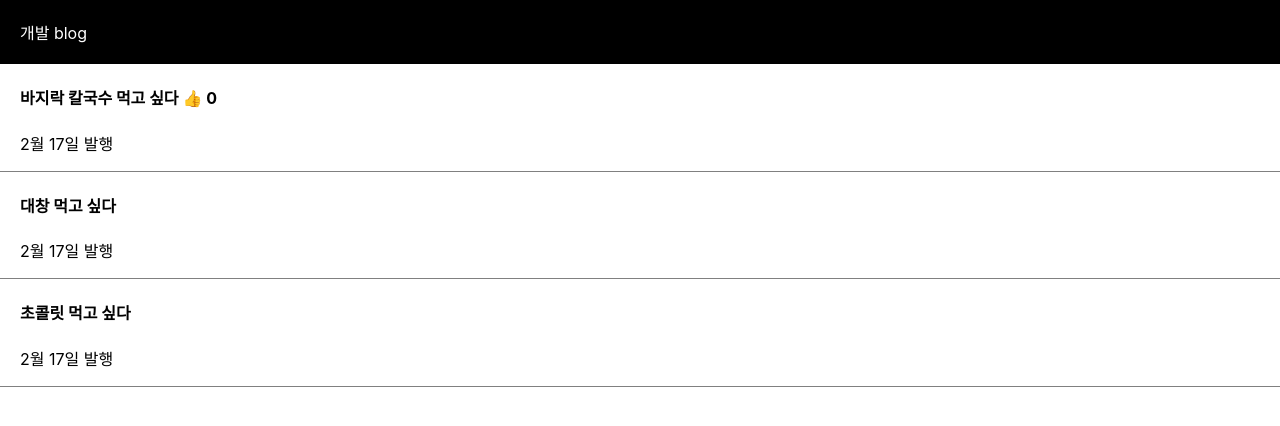
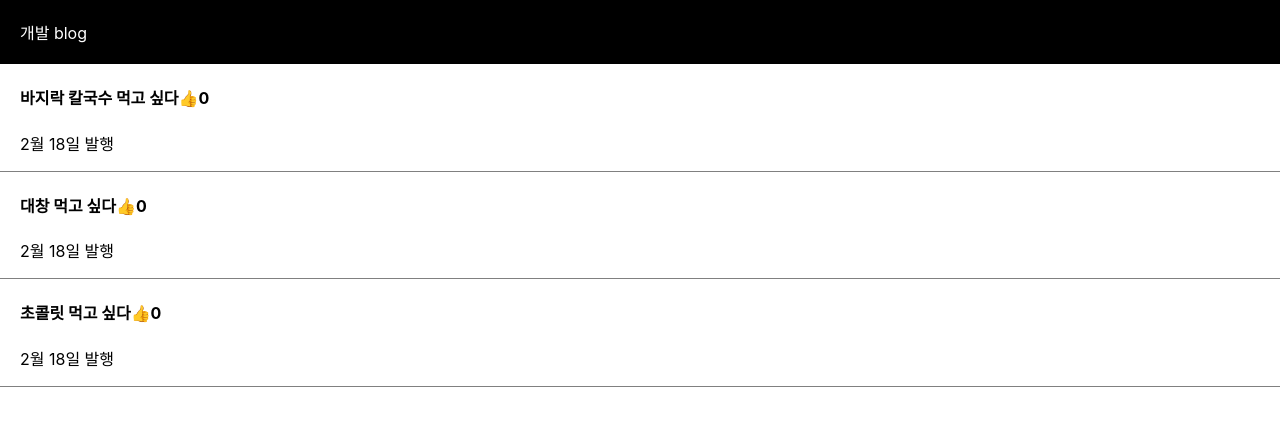
Before and after one commit to HyeonE0103/reactStudyAppleCoding, a React (Create React App) app: page / in a window 1280 px wide. Shown: the top 426 px of the page. Built offline with nearby package versions, Linux system fonts and the light colour scheme.

Commit message:
map을 이용하여 div를 반복으로 줄이기

```diff
--- a/src/App.css
+++ b/src/App.css
@@ -1,9 +1,11 @@
 .App {
   text-align: center;
 }
-.button-zon {
-  width: 100%;
-  display: flex;
+.button {
+  color: white;
+  background-color: black;
+  margin: auto;
+  width: 100px;
 }
 .modal {
   margin-top: 20px;
--- a/src/App.js
+++ b/src/App.js
@@ -4,13 +4,13 @@ import "./App.css";
 import { useState } from "react";
 
 function App() {
-  let post = "배고파";
   let [글제목, 음식변경] = useState([
     "바지락 칼국수 먹고 싶다",
     "대창 먹고 싶다",
     "초콜릿 먹고 싶다",
   ]);
-  let [좋아요, 좋아요변경] = useState(0);
+
+  let [좋아요, 좋아요변경] = useState([0, 0, 0]);
 
   let [modal, setModal] = useState(false);
 
@@ -21,34 +21,31 @@ function App() {
       <div className="black-nav">
         <div>개발 blog</div>
       </div>
-      <div className="list">
+      {글제목.map(function (a, i) {
+        return (
+          <div className="list" key={i}>
             <h4
               onClick={() => {
                 modal == true ? setModal(false) : setModal(true);
               }}
             >
-          {글제목[0]}{" "}
+              {글제목[i]}
+              {/* 글제목[0], 글제목[1] ...이 순서대로 들어감 */}
               <span
                 onClick={() => {
-              좋아요변경(좋아요 + 1);
+                  let copy = [...좋아요];
+                  copy[i] = copy[i] + 1;
+                  좋아요변경(copy);
                 }}
               >
                 👍
-          </span>{" "}
-          {좋아요}
+              </span>
+              {좋아요[i]}
             </h4>
-        <p>2월 17일 발행</p>
+            <p>2월 18일 발행</p>
           </div>
-
-      <div className="list">
-        <h4>{글제목[1]}</h4>
-        <p>2월 17일 발행</p>
-      </div>
-
-      <div className="list">
-        <h4>{글제목[2]}</h4>
-        <p>2월 17일 발행</p>
-      </div>
+        );
+      })}
       {modal == true ? <Modal /> : null}
     </div>
   );
```
Also changed, not shown: 1 other file (tests, documents, lock files or other folders). Lines whose indentation alone changed are shown as unchanged.
